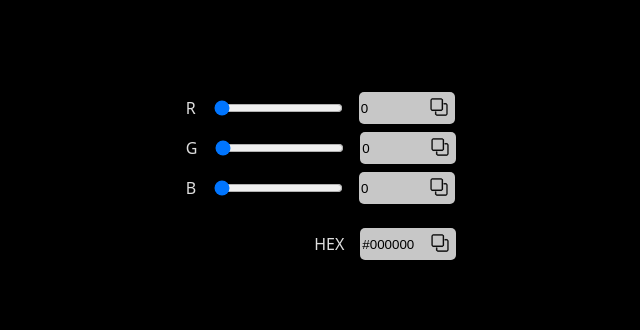
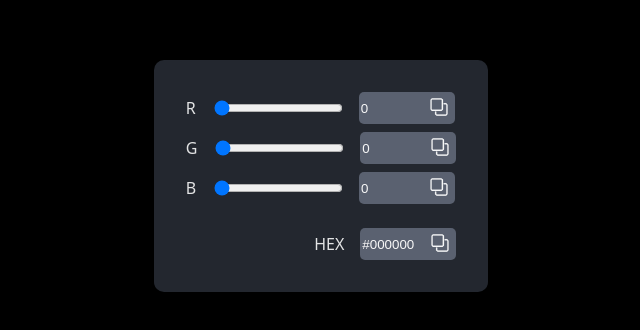
Before and after one commit to andrec2709/colorpicker-react, a React (Vite) app: page / in a window 1280 px wide. Shown: the part 224-554 px from the top of the page, without its empty margins (319-959 px from the left). Built offline with nearby package versions, Linux system fonts and the light colour scheme.

Commit message:
improved visuals

```diff
--- a/src/App.css
+++ b/src/App.css
@@ -5,7 +5,7 @@
 #root {
   margin: 0 auto;
   text-align: center;
-  border: 1px solid rgb(0, 0, 0, 50%);
+  background-color: rgb(35, 39, 47);
   border-radius: 10px;
   padding: 2rem;
   display: grid;
@@ -14,7 +14,6 @@
     "b b" auto
     "c c" auto ". d" auto / auto auto;
   row-gap: .5rem;
-  box-shadow: .4rem .4rem rgb(0, 0, 0, 50%);
 }
 
 #red-slider {
@@ -51,12 +50,12 @@
   display: flex;
   align-items: center;
   height: 2rem;
-  background-color: rgb(199, 199, 199);
+  background-color: rgb(90, 97, 112);
   border-radius: 5px;
 }
 
 .field-container>input {
-  color: black;
+  color: rgb(247, 247, 247);
   border: none;
   width: 4rem;
   height: 100%;
@@ -76,6 +75,7 @@
 
 .field-container>button>img {
   width: 20px;
+  filter: invert();
 }
 
 
```
